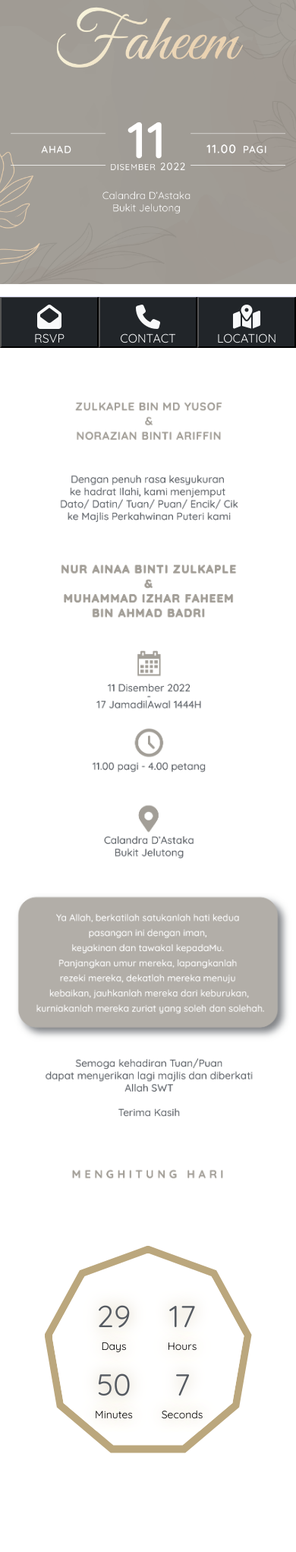
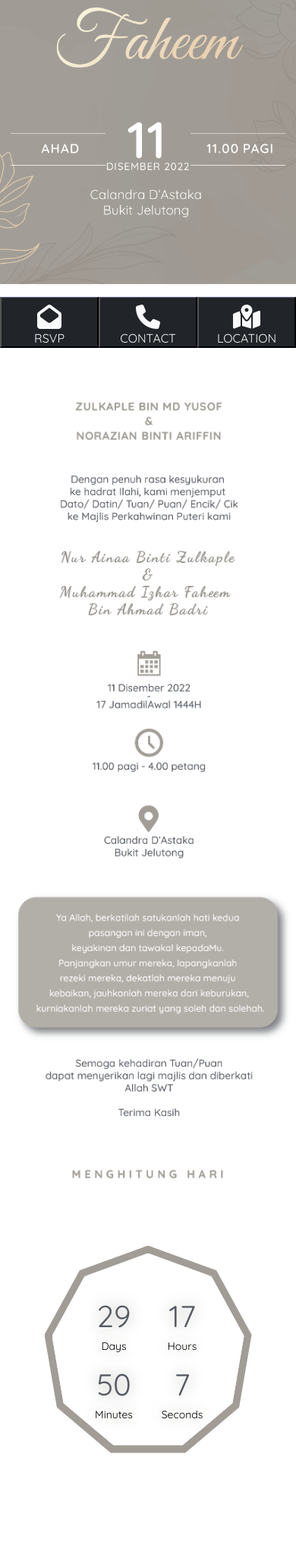
Before and after one commit to wadadrxs02/kadkawenainaa, a PHP site: page /home.html in a window 390 px wide. Shown: the part 386-2429 px from the top of the page at 76% size. Run offline with PHP 8.4, Linux system fonts and the light colour scheme; some libraries are stand-ins or nearby versions; some web fonts are replaced.

Commit message:
tukar gambar - draft 3

```diff
--- a/home.css
+++ b/home.css
@@ -109,7 +109,7 @@
 }
 
 .modal-header {
-  background-color: #aebc9d;
+  background-color: #a19d96;
 }
 
 .buttonhadir {
@@ -314,7 +314,7 @@
   font-size: 2.5em;
   font-weight: 100;
   color: #555a61;
-  text-shadow: 0 0 20px #bba77d;
+  text-shadow: 0 0 20px #a19d96;
 }
 
 #timer div {
@@ -333,7 +333,7 @@
     position: relative;
     width: 70vmin;
     height: 70vmin;
-    background: #bba77d;
+    background: #a19d96;
     -webkit-clip-path: polygon(
       50% 0%,
       83% 12%,
@@ -408,7 +408,7 @@
   background-color: white;
 }
 .btn-primary {
-  background-color: #aebc9d !important;
+  background-color: #a19d96 !important;
   border: 0;
   color: #000000;
 }
--- a/home.html
+++ b/home.html
@@ -160,7 +160,7 @@
                     </div>
                     <div class="gridcontainer">
                         <div class="gridname">
-                            Norazian
+                            Yan
                         </div>
                         <div class="griditem">
                             <a href="tel:+6016-4185010" target="_blank">
--- a/index.css
+++ b/index.css
@@ -1,7 +1,7 @@
 @import url("https://fonts.googleapis.com/css2?family=Niconne&display=swap");
 
 body {
-  background: #bba77d;
+  background: #a19d96;
   font-family: "Quicksand", sans-serif;
   margin: 0;
   background-size: cover;
```
Also changed, not shown: images/covers/girl.png, images/covers/girl2.png, images/covers/x4.png (added).
